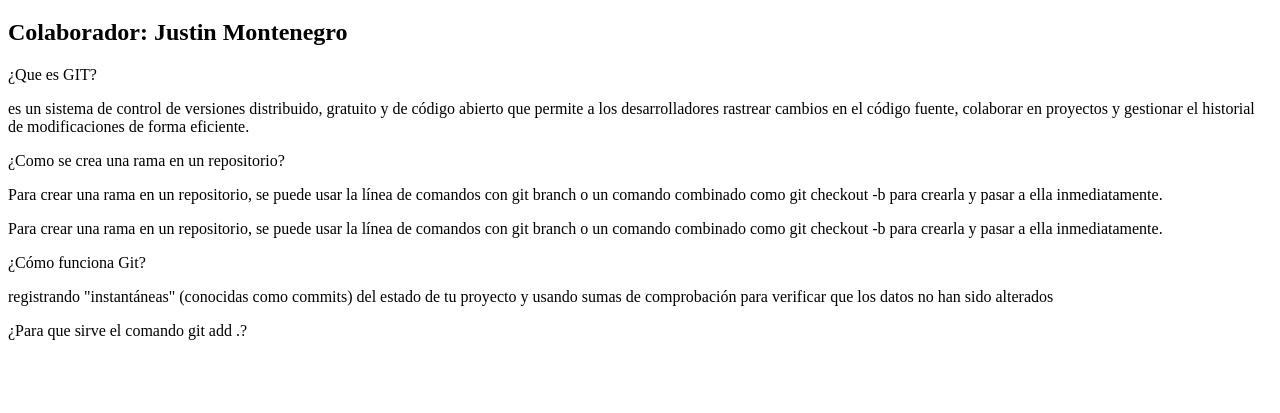
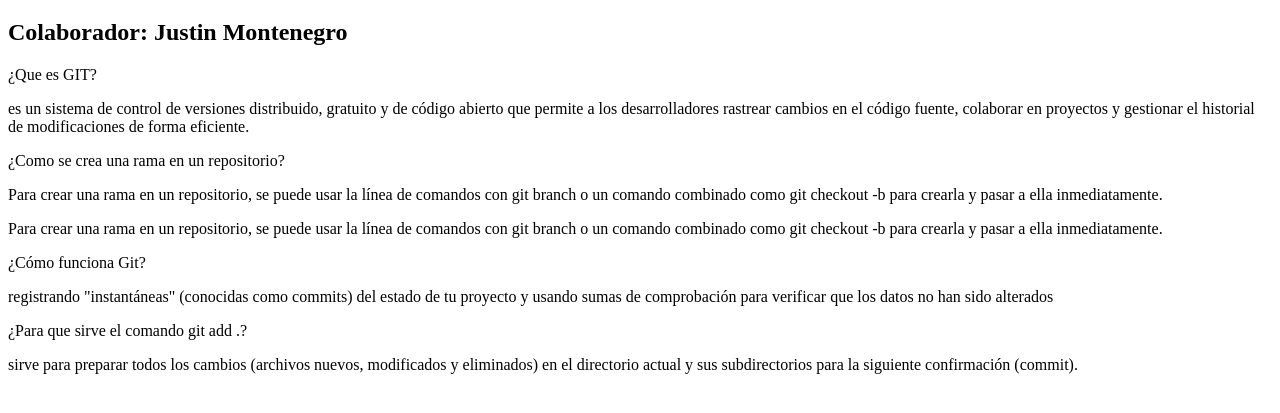
Before and after one commit to taniacacuango/PWEB_Ejemplos, a plain HTML site: page index.html in a window 1280 px wide. Shown: the part 61-474 px from the top of the page. Drawn offline with Linux system fonts and the light colour scheme.

Commit message:
cuarta respuesta Tania

```diff
--- a/index.html
+++ b/index.html
@@ -30,5 +30,7 @@
     <p>registrando "instantáneas" (conocidas como commits) del estado de tu proyecto y usando sumas de comprobación
        para verificar que los datos no han sido alterados</p>
      <p>¿Para que sirve el comando git add .?</p>
+     <p>sirve para preparar todos los cambios (archivos nuevos, modificados y eliminados) en el directorio actual
+      y sus subdirectorios para la siguiente confirmación (commit).</p>
   </body>
 </html>
```
